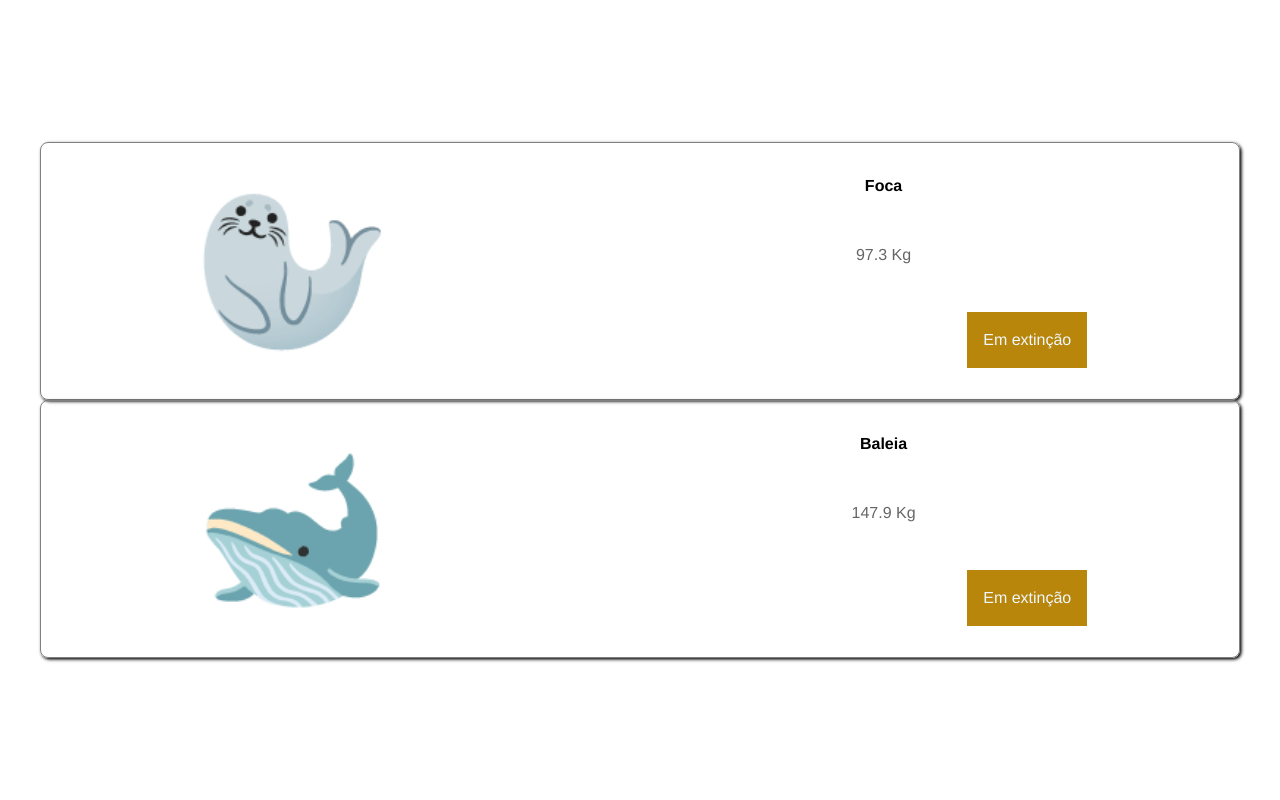
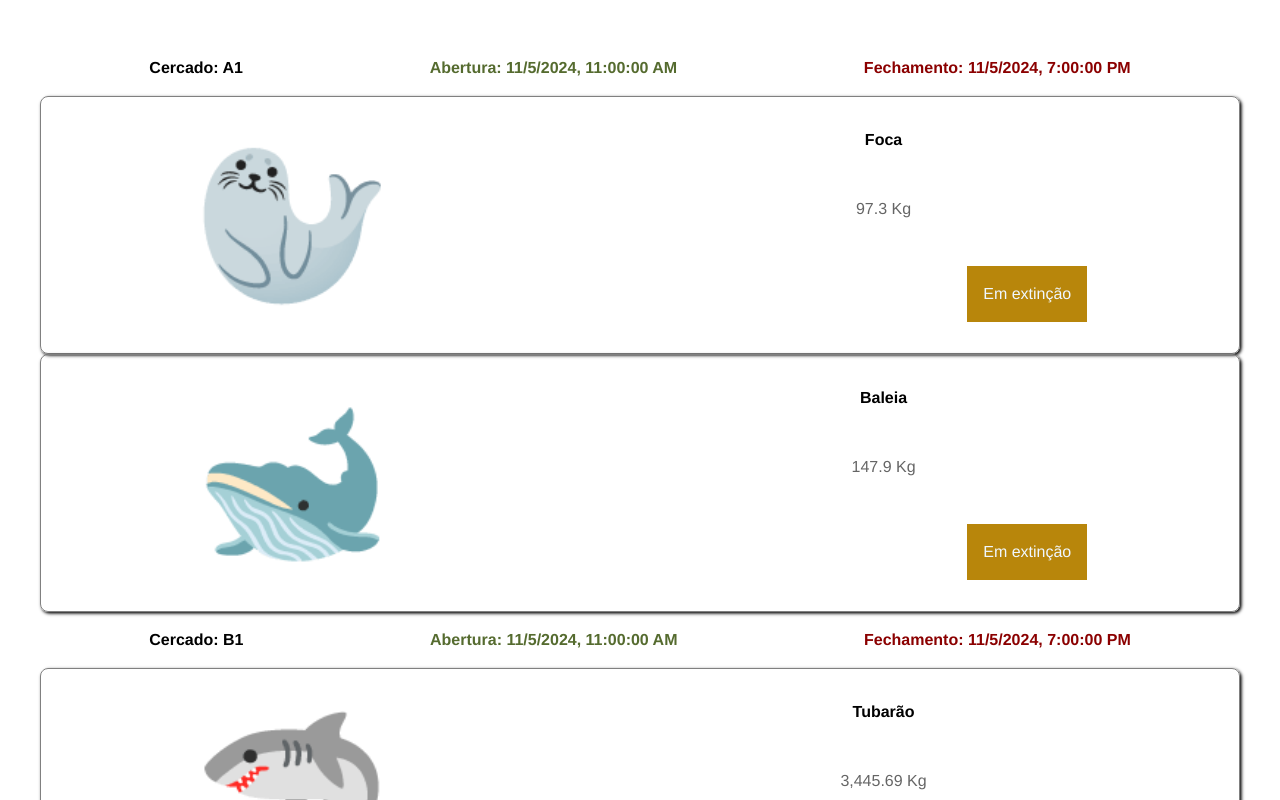
Before and after one commit to ufjf-dcc207/ufjf-dcc207-2024-3-a-atv03-Lara-Dias, a React (Vite) app: page / in a window 1280 px wide. Shown: the top 800 px of the page. Built offline with nearby package versions, Linux system fonts and the light colour scheme.

Commit message:
cria componente exibição e estiliza

```diff
--- a/src/App.tsx
+++ b/src/App.tsx
@@ -1,12 +1,18 @@
 import Animal from './Animal'
+import Exibicao from './Exibicao';
 import './App.css'
 
 function App() {
-  return <div className="app">
-  <Animal icone="🦭" nome="Foca" peso={97.3} extincao={true}/>
-  <Animal icone="🐋" nome="Baleia" peso={147.9} extincao={true}/>
-  <Animal icone="🦈" nome="Tubarão" peso={3445.69} extincao={false}/>
-  </div>;
+  return (
+    <div className="app">
+      <Exibicao abertura= {new Date("2024-11-05T08:00-03:00")} fechamento = {new Date("2024-11-05T16:00-03:00")} cercado="A1"/>
+        <Animal icone="🦭" nome="Foca" peso={97.3} extincao={true}/>
+        <Animal icone="🐋" nome="Baleia" peso={147.9} extincao={true}/>
+      <Exibicao abertura= {new Date("2024-11-05T08:00-03:00")} fechamento = {new Date("2024-11-05T16:00-03:00")} cercado="B1"/>
+      <Animal icone="🦈" nome="Tubarão" peso={3445.69} extincao={true}/>
+
+    </div>
+  );
 }
 
 export default App
--- /dev/null
+++ b/src/Exibicao.css
@@ -0,0 +1,22 @@
+.exibicao{
+    font-weight: 900;
+    padding: 1em;
+    display: grid;
+    grid-template-areas: "local inicio fim";
+    place-items: center;
+
+    .inicio{
+        color: darkolivegreen;
+        grid-area: inicio;
+    }
+
+    .fim{
+        color: darkred;
+        grid-area: fim;
+    }
+
+    .local{
+        text-decoration:dotted;
+        grid-area: local;
+    }
+}
--- /dev/null
+++ b/src/Exibicao.tsx
@@ -0,0 +1,15 @@
+import "./Exibicao.css";
+
+interface ExibicaoProps{
+    abertura: Date;
+    fechamento: Date;
+    cercado: string;
+}
+
+export default function Exibicao({abertura:inicio,fechamento:fim,cercado:local}:ExibicaoProps){
+    return <div className="exibicao">
+        <div className="inicio">Abertura: {inicio.toLocaleString()}</div>
+        <div className="fim">Fechamento: {fim.toLocaleString()}</div>
+        <div className="local">Cercado: {local}</div>
+    </div>
+}
```
